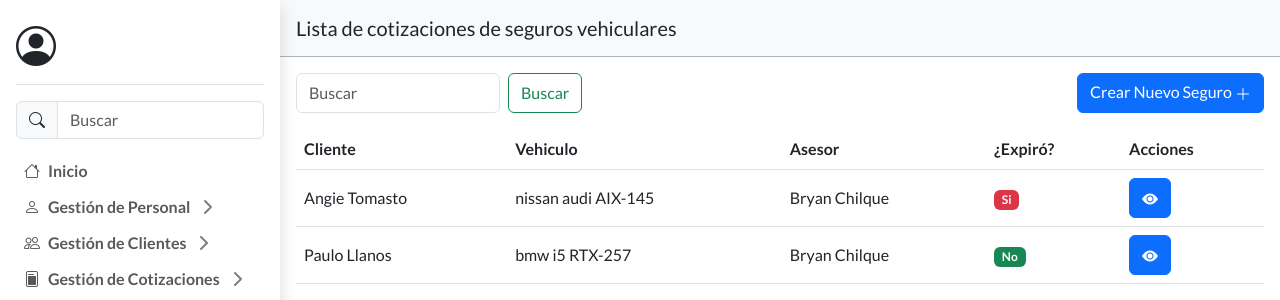
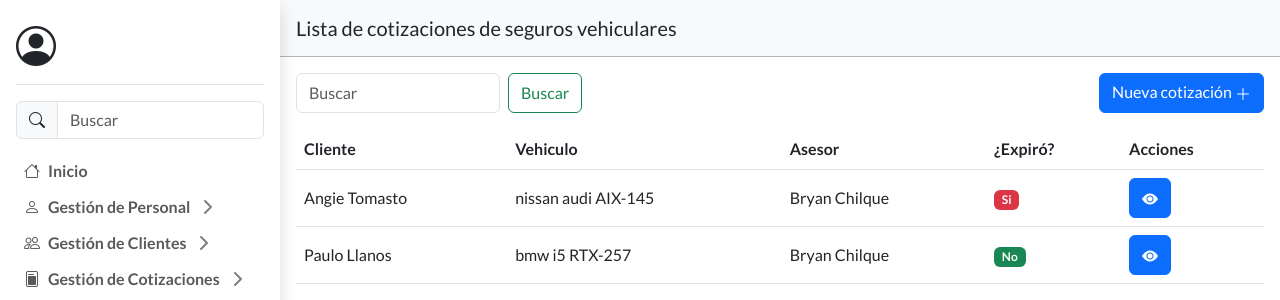
Before and after one commit to bryan-chilque/university-degree-project, a Django app: page /web/1/quotation/insurance/vehicle/list/ in a window 1280 px wide. Shown: the part 56-356 px from the top of the page. Run offline with Django 4.2, Linux system fonts and the light colour scheme; data comes from the database, SQL or seed files in the repository; some libraries are stand-ins or nearby versions.

Commit message:
feat: rename button in quotation search template

```diff
--- a/rrggweb/templates/rrggweb/quotation/insurance/vehicle/list.html
+++ b/rrggweb/templates/rrggweb/quotation/insurance/vehicle/list.html
@@ -6,7 +6,7 @@
         <button class="btn btn-outline-success" type="submit">Buscar</button>
     </form>
     <div>
-        <a class="btn btn-primary" href="{% url 'rrggweb:quotation:insurance:vehicle:search' view.kwargs.consultant_id %}">Crear Nuevo Seguro
+        <a class="btn btn-primary" href="{% url 'rrggweb:quotation:insurance:vehicle:search' view.kwargs.consultant_id %}">Nueva cotización
             <i class="bi bi-plus-lg"></i>
         </a>
     </div>
```
